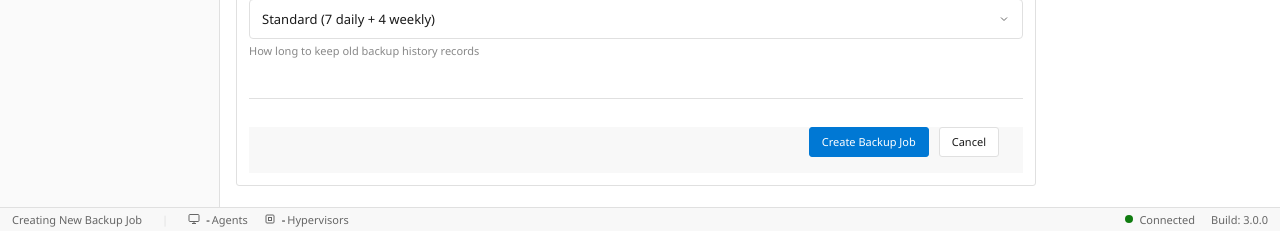
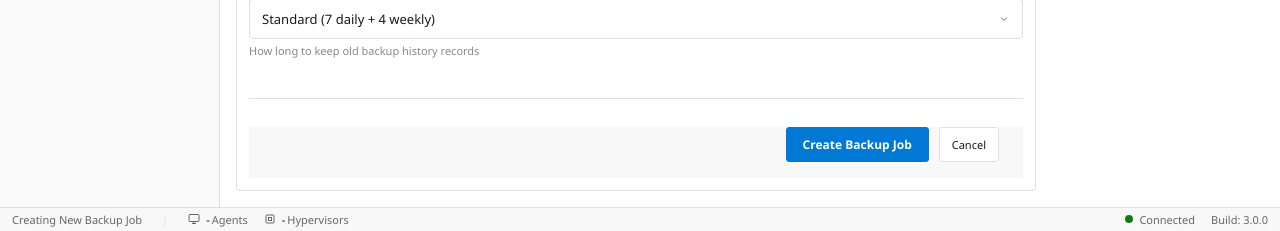
Before and after one commit to stocky789/backer, a Python web app: template src/backer/server/web/templates/jobs_new.html in a window 1280 px wide. Shown: the part 1766-1997 px from the top of the page. Run offline with Jinja, Linux system fonts and the light colour scheme; the template is opened without the code that fills it, so the values that code supplies are empty.

Commit message:
Increase size of primary buttons for better visibility
Made blue primary buttons larger and more prominent by:
- Increasing padding from 6px 12px to 8px 16px
- Increasing font size from 11px to 12px
- Increasing font weight from 500 to 600 (bolder)

This improves usability by making action buttons like "Add Hypervisor",
"+ New Job", etc. more prominent and easier to interact with.

```diff
--- a/src/backer/server/web/static/style.css
+++ b/src/backer/server/web/static/style.css
@@ -912,6 +912,9 @@ body.dark-theme .data-grid tr:hover td {
     background: var(--accent);
     color: white;
     border-color: var(--accent);
+    padding: 8px 16px;
+    font-size: 12px;
+    font-weight: 600;
 }
 
 .btn-primary:hover {
```
